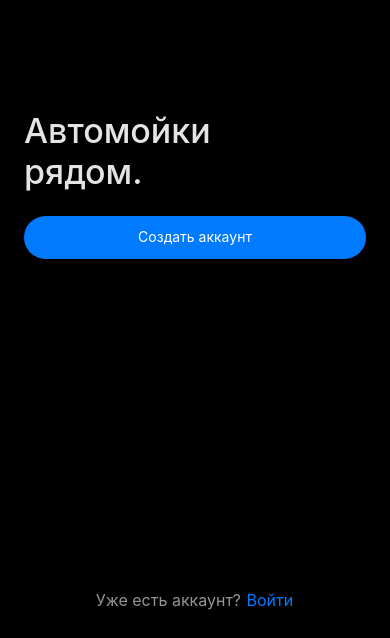
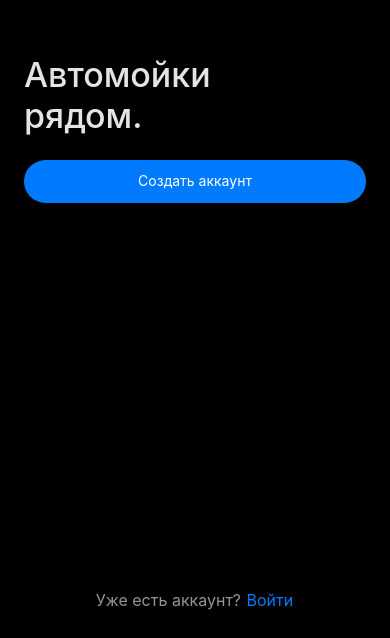
Before and after one commit to psbtok/clean.me, a React Native app: screen / in a window 390 px wide. Shown: the part 206-844 px from the top of the page. Built offline with nearby package versions, Linux system fonts and the light colour scheme.

Commit message:
Login redesign

```diff
--- a/package.json
+++ b/package.json
@@ -21,6 +21,7 @@
     "react-dom": "18.2.0",
     "react-native": "0.73.6",
     "react-native-alert-notification": "^0.4.0",
+    "react-native-animation-library": "^0.0.8",
     "react-native-gesture-handler": "~2.14.0",
     "react-native-reanimated": "~3.6.2",
     "react-native-safe-area-context": "4.8.2",
--- a/screens/login/Login.js
+++ b/screens/login/Login.js
@@ -1,72 +1,116 @@
-import React, { useState } from 'react';
-import { View, Text, Pressable, TextInput, StyleSheet } from 'react-native';
-import AsyncStorage from '@react-native-async-storage/async-storage';
+import React, { useState, useRef } from 'react';
+import { ScrollView, View, Text, Pressable, TextInput, StyleSheet, Dimensions, Animated } from 'react-native';
 import { colors } from '../../constants/colors.js';
-import { ALERT_TYPE, Toast } from 'react-native-alert-notification';
+
+const screenHeight = Dimensions.get('window').height;
 
 export default function Login({ onLogin, baseUrl }) {
-  const [username, setUsername] = useState('');
-  const [password, setPassword] = useState('');
-
-  const handleLogin = async () => {
-    try {
-      const response = await fetch(`${baseUrl}/login/`, {
-        method: 'POST',
-        headers: {
-          'Content-Type': 'application/json',
-        },
-        body: JSON.stringify({ username, password }),
+  const scrollViewRef = useRef(null);
+  const [isSecondContainerVisible, setIsSecondContainerVisible] = useState(false);
+  const [showInputContainer, setshowInputContainer] = useState(false);
+  const toggleLoginScreen = () => {
+    setIsSecondContainerVisible(!isSecondContainerVisible);
+    if (scrollViewRef.current) {
+      scrollViewRef.current.scrollTo({
+        y: isSecondContainerVisible ? 0 : screenHeight,
+        animated: true,
       });
-
-      if (response.status === 200) {
-        const data = await response.json();
-        const userId = data.id;
-        console.log("USERNAME SAVING");
-        await AsyncStorage.setItem('@MyApp:username', username);
-        console.log("ID SAVING");
-
-        await AsyncStorage.setItem('@MyApp:id', toString(userId));
-
-        onLogin(true);
-        showToast(ALERT_TYPE.SUCCESS, 'Success', 'Login successful!');
-      } else {
-        console.error('Login failed:', response.statusText);
-        showToast(ALERT_TYPE.ERROR, 'Error', 'Login failed. Please try again.');
-      }
-    } catch (error) {
-      console.error('Error logging in:', error);
-      showToast(ALERT_TYPE.ERROR, 'Error', 'An error occurred while logging in.');
     }
   };
 
-  const showToast = (type, title, textBody) => {
-    Toast.show({
-      type,
-      title,
-      textBody,
-    });
+  const showInputs = () => {
+    setshowInputContainer(true)
+    // Animated.timing(
+    //   fadeAnim, // The animated value to modify
+    //   {
+    //     toValue: 1, // Target opacity value (1 for fully opaque)
+    //     duration: 500, // Duration of the animation in milliseconds
+    //     useNativeDriver: true, // Use the native driver for performance
+    //   }
+    // ).start(); // Start the animation
   };
 
   return (
+    <ScrollView
+      ref={scrollViewRef}
+      contentContainerStyle={styles.scrollContainer}
+      scrollEnabled={false}
+    >
+      <View style={styles.loginComponent}>
+        {/* First Container */}
+        <View style={[styles.container, styles.firstContainer]}>
+          <View style={styles.containerUpper}>
+            <Text style={styles.textMain}>Автомойки {'\n'}рядом.</Text>
+            {/* Phone Input */}
+            <Pressable onPress={showInputs} style={styles.button}>
+              <Text style={styles.buttonText}>Создать аккаунт</Text>
+            </Pressable>
+            <View
+              style={[
+                styles.inputContainer,
+                { opacity: showInputContainer ? 1 : 0 }
+              ]}
+            >
+              <TextInput
+                style={styles.input}
+                placeholder="Номер телефона"
+                keyboardType="phone-pad"
+                onChangeText={(text) => {}}
+              />
+              {/* SMS Code Input */}
+              <TextInput
+                style={styles.input}
+                placeholder="SMS-код (6 цифр)"
+                keyboardType="numeric"
+                maxLength={6}
+                onChangeText={(text) => {}}
+              />
+            </View>
+          </View>
+          <View style={styles.containerLower}>
+            <Text style={styles.textSub}>Уже есть аккаунт? </Text>
+            <Pressable onPress={toggleLoginScreen}>
+              <Text style={[styles.textSub, styles.linkText]}>Войти</Text>
+            </Pressable>
+          </View>
+        </View>
         <View style={styles.container}>
           <View style={styles.containerUpper}>
             <Text style={styles.textMain}>Автомойки {'\n'}рядом.</Text>
-          <Pressable onPress={handleLogin} style={styles.button}>
+            <Pressable style={styles.button}>
               <Text style={styles.buttonText}>Создать аккаунт</Text>
             </Pressable>
           </View>
           <View style={styles.containerLower}>
-        <Text style={styles.textSub}>Уже есть аккаунт? </Text>
-        <Text style={[styles.textSub, styles.linkText]}>Войти</Text>
+            <Text style={styles.textSub}>Еще нет аккаунта? </Text>
+            <Pressable onPress={toggleLoginScreen}>
+              <Text style={[styles.textSub, styles.linkText]}>Регистрация</Text>
+            </Pressable>
           </View>
         </View>
+      </View>
+    </ScrollView>
   );
 }
 
 const styles = StyleSheet.create({
+  scrollContainer: {
+    justifyContent: 'center',
+    height: '200%',
+  },
+  loginComponent: {
+    height: '100%',
+    flexDirection: 'column',
+  },
   container: {
-    flex: 1,
+    height: '50%',
     flexDirection: 'column',
+  },
+  // firstContainer: {
+  //   marginTop: '-50%',
+  // },
+  inputContainer: {
+    width: '100%',
   },
   containerUpper: {
     padding: 24,
@@ -78,9 +122,9 @@ const styles = StyleSheet.create({
   containerLower: {
     height: 64,
     backgroundColor: colors.black,
-    flexDirection: 'row', // Set flexDirection to 'row'
+    flexDirection: 'row',
     justifyContent: 'center',
-    alignItems: 'center', // Align items vertically to center
+    alignItems: 'center',
   },
   textMain: {
     marginBottom: 24,
@@ -96,11 +140,19 @@ const styles = StyleSheet.create({
     paddingRight: 1,
     color: colors.grey4,
   },
+  input: {
+    width: '100%',
+    backgroundColor: '#FFFFFF',
+    padding: 12,
+    marginBottom: 10,
+    borderRadius: 10,
+  },
   button: {
     width: '100%',
     backgroundColor: colors.confirmBlue,
     padding: 12,
     paddingBottom: 14,
+    marginBottom: 10,
     borderRadius: 100,
   },
   buttonText: {
```
Also changed, not shown: 2 other files (tests, documents, lock files or other folders). Lines whose indentation alone changed are shown as unchanged.
